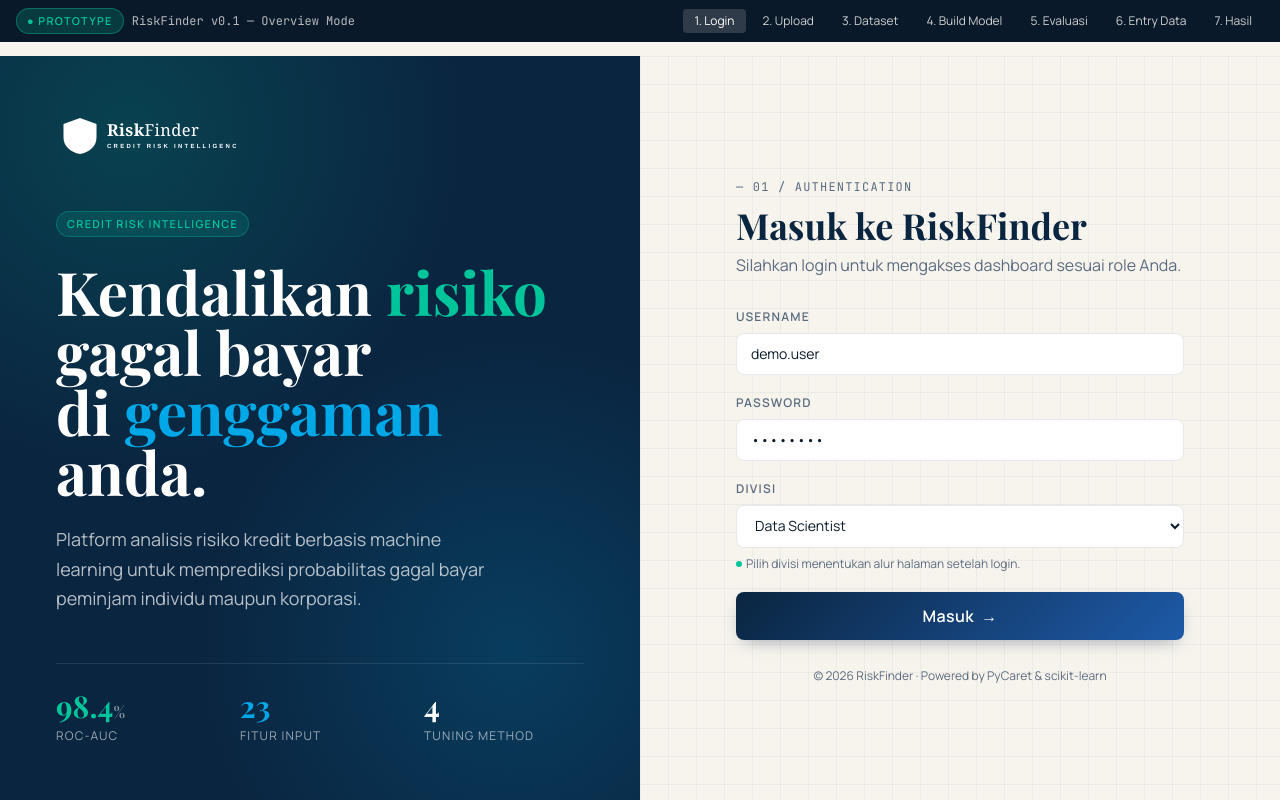
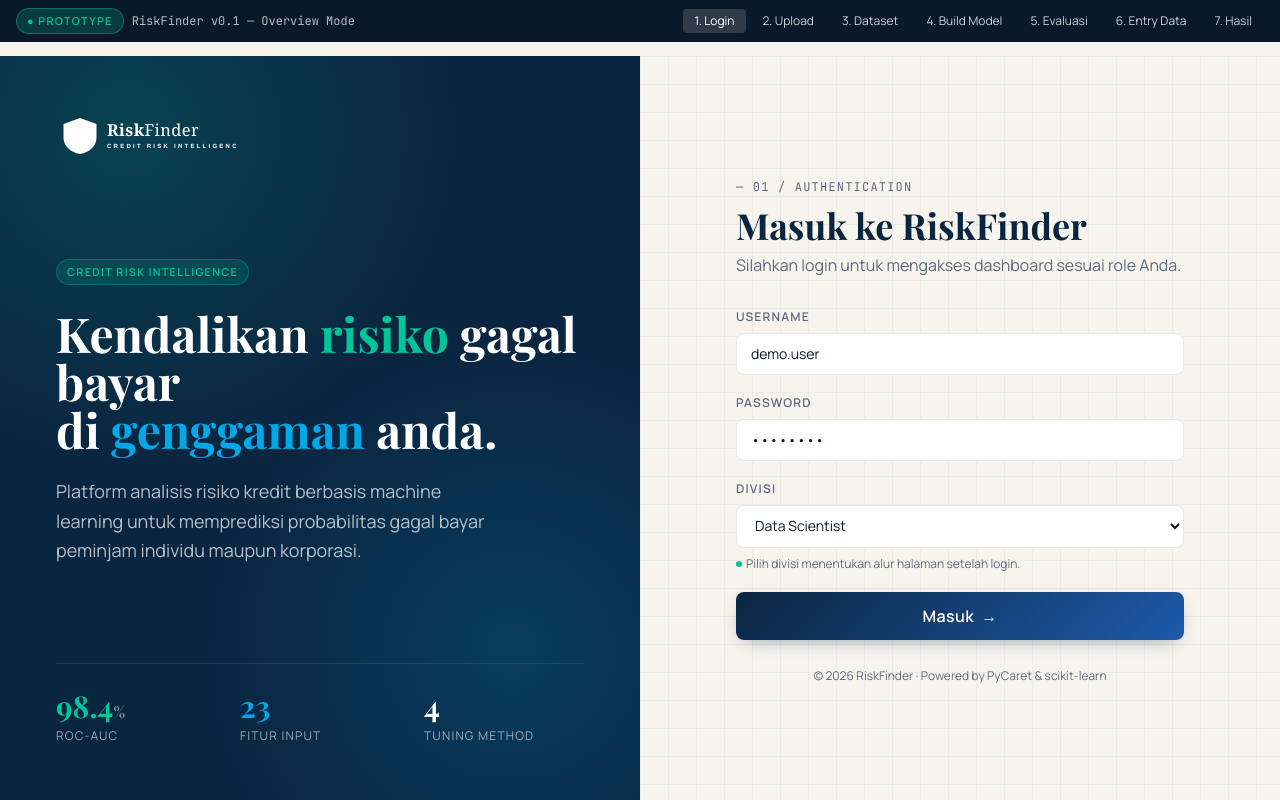
Before and after one commit to intananggreini99/preview-webApps-riskFinder, a Next.js app in the folder riskfinder-react/: page /login in a window 1280 px wide. Built offline with nearby package versions, Linux system fonts and the light colour scheme.

Commit message:
Edit login page

```diff
--- a/riskfinder-react/app/login/page.tsx
+++ b/riskfinder-react/app/login/page.tsx
@@ -37,7 +37,7 @@
               <span className="chip bg-mint/15 text-mint border border-mint/30 mb-6 inline-flex">
                 CREDIT RISK INTELLIGENCE
               </span>
-              <h1 className="font-display text-5xl lg:text-6xl leading-[1.05] font-bold mb-6">
+              <h1 className="font-display text-3xl lg:text-5xl leading-[1.05] font-bold mb-6">
                 Kendalikan <em className="text-mint not-italic">risiko</em> gagal bayar<br />
                 di <em className="text-cyan2 not-italic">genggaman</em> anda.
               </h1>
```
